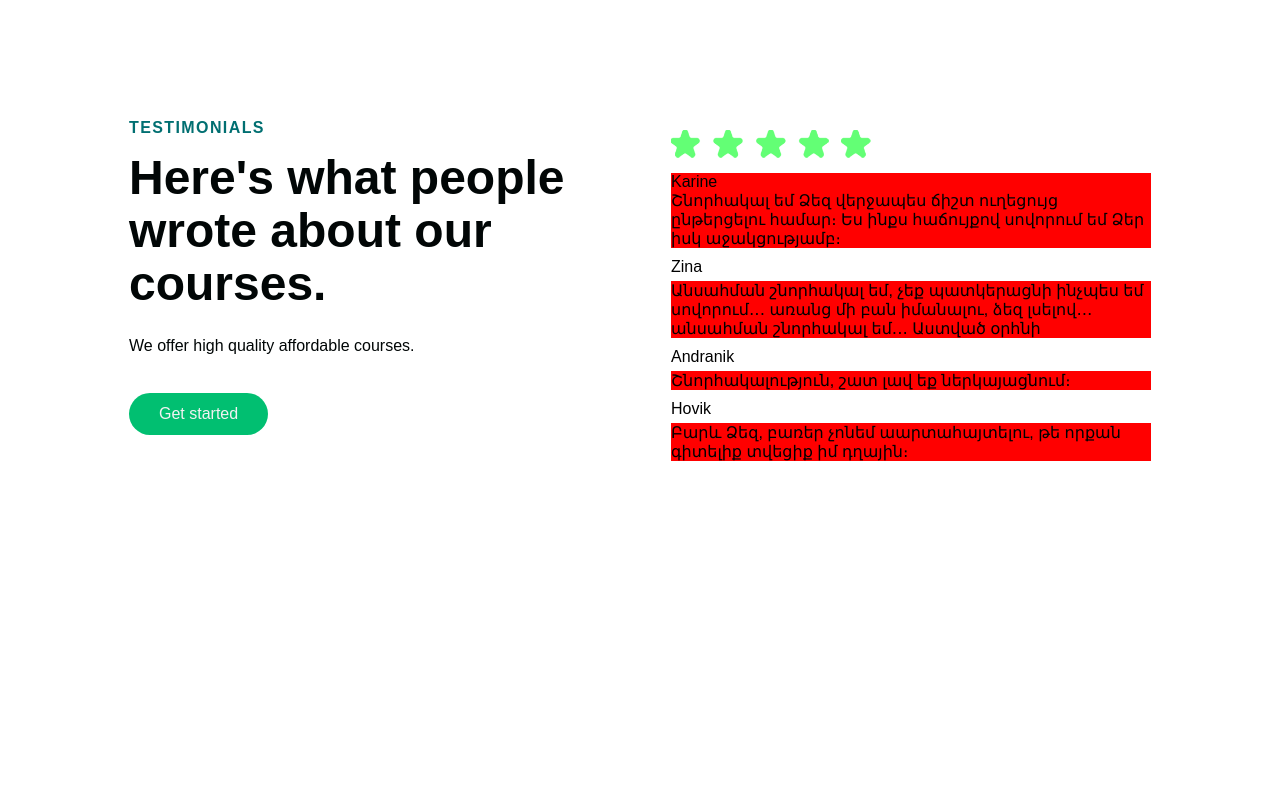
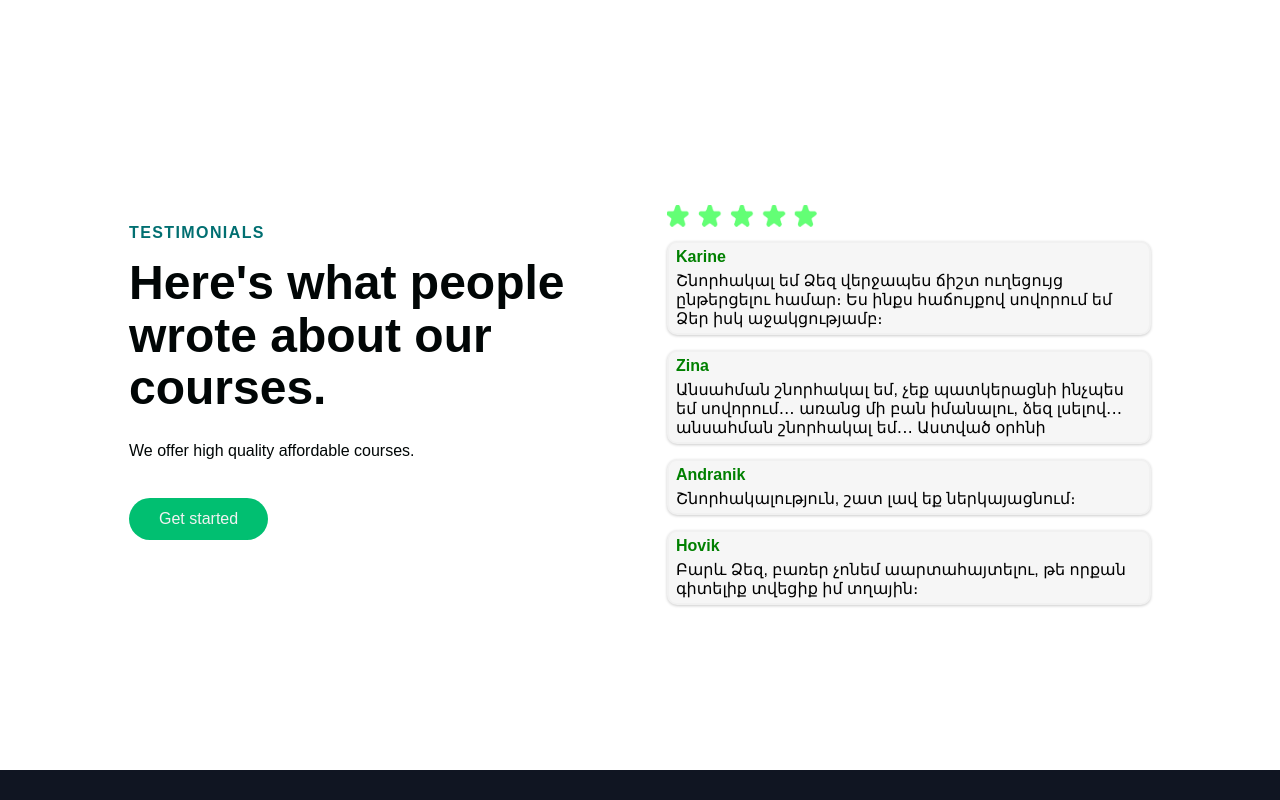
Before and after one commit to AnnaAn01/language-courses-react-website, a React (Create React App) app: page / in a window 1280 px wide. Shown: the part 1540-2340 px from the top of the page. Built offline with nearby package versions, Linux system fonts and the light colour scheme; a web font is replaced by a local one.

Commit message:
stylng testimonials

```diff
--- a/src/components/Courses/CoursesElements.js
+++ b/src/components/Courses/CoursesElements.js
@@ -78,13 +78,14 @@
 import styled from "styled-components";
 
 export const CoursesContainer = styled.div`
-  height: 800px;
+  height: 600px;
   display: flex;
   flex-direction: column;
   justify-content: center;
   align-items: center;
   background: #010606;
   background: #fff;
+  // background-color: red;
 
   @media screen and (max-width: 768px) {
     height: 1100px;
--- a/src/components/InfoSection/InfoElements.js
+++ b/src/components/InfoSection/InfoElements.js
@@ -12,13 +12,14 @@ export const InfoWrapper = styled.div`
   display: grid;
   z-index: 1;
   height: 860px;
+  // margin-top: 120px;
   width: 100%;
   max-width: 1100px;
   margin-right: auto;
   margin-left: auto;
   padding: 0 24px;
   justify-content: center;
-  //   background: green;
+  // background: green;
 `;
 export const InfoRow = styled.div`
   display: grid;
--- a/src/components/Navbar/NavbarElements.js
+++ b/src/components/Navbar/NavbarElements.js
@@ -199,7 +199,6 @@ export const NavItem = styled.li`
 
 export const NavLinks = styled(LinkS)`
   color: #000;
-  // color: ${({ scrollNav }) => (scrollNav ? "#fff" : "#000")};
   display: flex;
   align-items: center;
   text-decoration: none;
--- a/src/components/Testimonials/Testimonials.js
+++ b/src/components/Testimonials/Testimonials.js
@@ -137,6 +137,7 @@
 import styled from "styled-components";
 
 export const TestimonialsContainer = styled.div`
+  margin-top: 200px;
   color: #000;
   background: ${({ lightBg }) => (lightBg ? "#fff" : "#000")};
 
@@ -147,7 +148,7 @@ export const TestimonialsContainer = styled.div`
 export const TestimonialsWrapper = styled.div`
   display: grid;
   z-index: 1;
-  height: 860px;
+  height: 600px;
   width: 100%;
   max-width: 1100px;
   margin-right: auto;
@@ -155,12 +156,13 @@ export const TestimonialsWrapper = styled.div`
   padding: 0 24px;
   justify-content: center;
   //   background: green;
+  margin-bottom: 50px;
 `;
 export const TestimonialsRow = styled.div`
   display: grid;
   grid-auto-columns: minmax(auto, 1fr);
-  column-gap: 2rem;
-  align-items: flex-start;
+  column-gap: 1.5rem;
+  align-items: center;
 
   grid-template-areas: ${({ imgStart }) =>
     imgStart ? `'col2 col1'` : `'col1 col2'`};
@@ -175,6 +177,7 @@ export const Column1 = styled.div`
   margin-bottom: 15px;
   padding: 0 15px;
   grid-area: col1;
+  // background-color: orange;
 `;
 export const Column2 = styled.div`
   margin-bottom: 15px;
@@ -219,33 +222,41 @@ export const Subtitle = styled.p`
 
 export const BtnWrap = styled.div`
   display: flex;
-  jistify-content: flex-start;
+  justify-content: flex-start;
 `;
 
-export const ImgWrap = styled.div`
-  position: relative;
-  justify-content: flex-start;
-  align-items: flex-start;
-  top: 10px;
-`;
+export const ImgWrap = styled.div``;
 
 export const Img = styled.img`
-  // width: 100%;
-  // margin: 0 0 10px 0;
-  // padding-right: 0;
-  width: 200px;
-
-  margin-bottom: 16px;
+  width: 150px;
+  margin-bottom: 10px;
 `;
 
 export const Col2TestimonialWrap = styled.div`
   max-width: 540px;
   padding-top: 0;
-  padding-bottom: 60px;
+  // padding-bottom: 50px;
 `;
 
 export const TestimonialCard = styled.div`
-  margin: 5px 0 10px 0;
-  background-color: red;
+  margin: 0px 0 15px 0;
+  // background-color: red;
+  // border: 2px solid rgba(1, 111, 113, 0.35);
+  border: 2px solid #f1f1f1;
+  padding: 5px 7px;
+  border-radius: 10px;
+  background-color: #f6f6f6;
+  box-shadow: 0 1px 3px rgba(0, 0, 0, 0.2);
+  transition: all 0.2s ease-in-out;
+
+  &:hover {
+    transform: scale(1.02);
+    transition: all 0.2s ease-in-out;
+    cursor: pointer;
+  }
 `;
-export const TestimonialName = styled.div``;
+export const TestimonialName = styled.div`
+  font-weight: 600;
+  padding-bottom: 5px;
+  color: green;
+`;
--- a/src/components/Testimonials/index.js
+++ b/src/components/Testimonials/index.js
@@ -171,22 +171,25 @@ const TestimonialsSection = ({
                   Շնորհակալ եմ Ձեզ վերջապես ճիշտ ուղեցույց ընթերցելու համար։ Ես
                   ինքս հաճույքով սովորում եմ Ձեր իսկ աջակցությամբ։
                 </TestimonialCard>
-                <TestimonialName lightText={lightText}>Zina</TestimonialName>
+
                 <TestimonialCard darkText={darkText}>
+                  <TestimonialName lightText={lightText}>Zina</TestimonialName>
                   Անսահման շնորհակալ եմ, չեք պատկերացնի ինչպես եմ սովորում․․․
                   առանց մի բան իմանալու, ձեզ լսելով․․․ անսահման շնորհակալ եմ․․․
                   Աստված օրհնի
                 </TestimonialCard>
-                <TestimonialName lightText={lightText}>
-                  Andranik
-                </TestimonialName>
+
                 <TestimonialCard darkText={darkText}>
+                  <TestimonialName lightText={lightText}>
+                    Andranik
+                  </TestimonialName>
                   Շնորհակալություն, շատ լավ եք ներկայացնում։
                 </TestimonialCard>
-                <TestimonialName lightText={lightText}>Hovik</TestimonialName>
+
                 <TestimonialCard darkText={darkText}>
+                  <TestimonialName lightText={lightText}>Hovik</TestimonialName>
                   Բարև Ձեզ, բառեր չոնեմ աարտահայտելու, թե որքան գիտելիք տվեցիք
-                  իմ դղային։
+                  իմ տղային։
                 </TestimonialCard>
               </Col2TestimonialWrap>
             </Column2>
```
